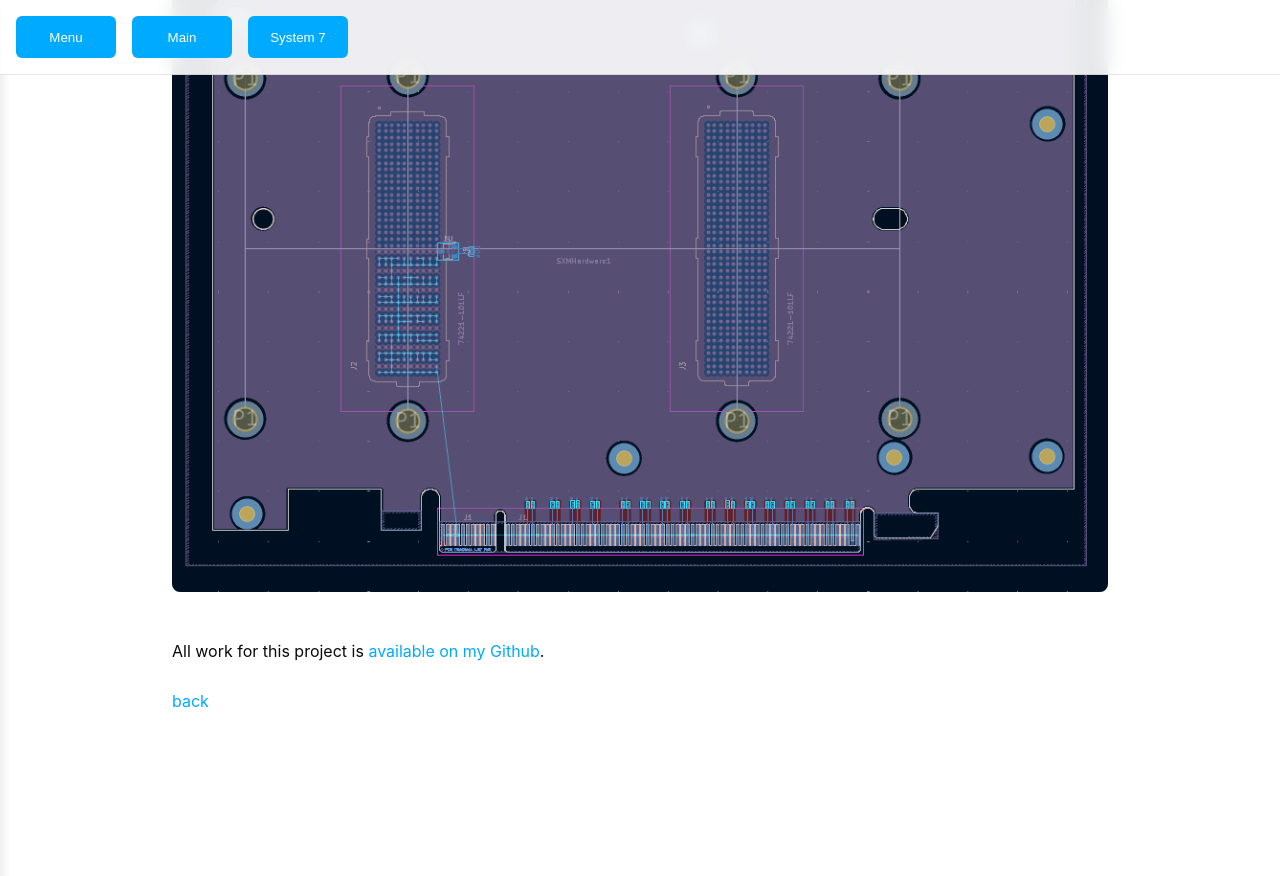
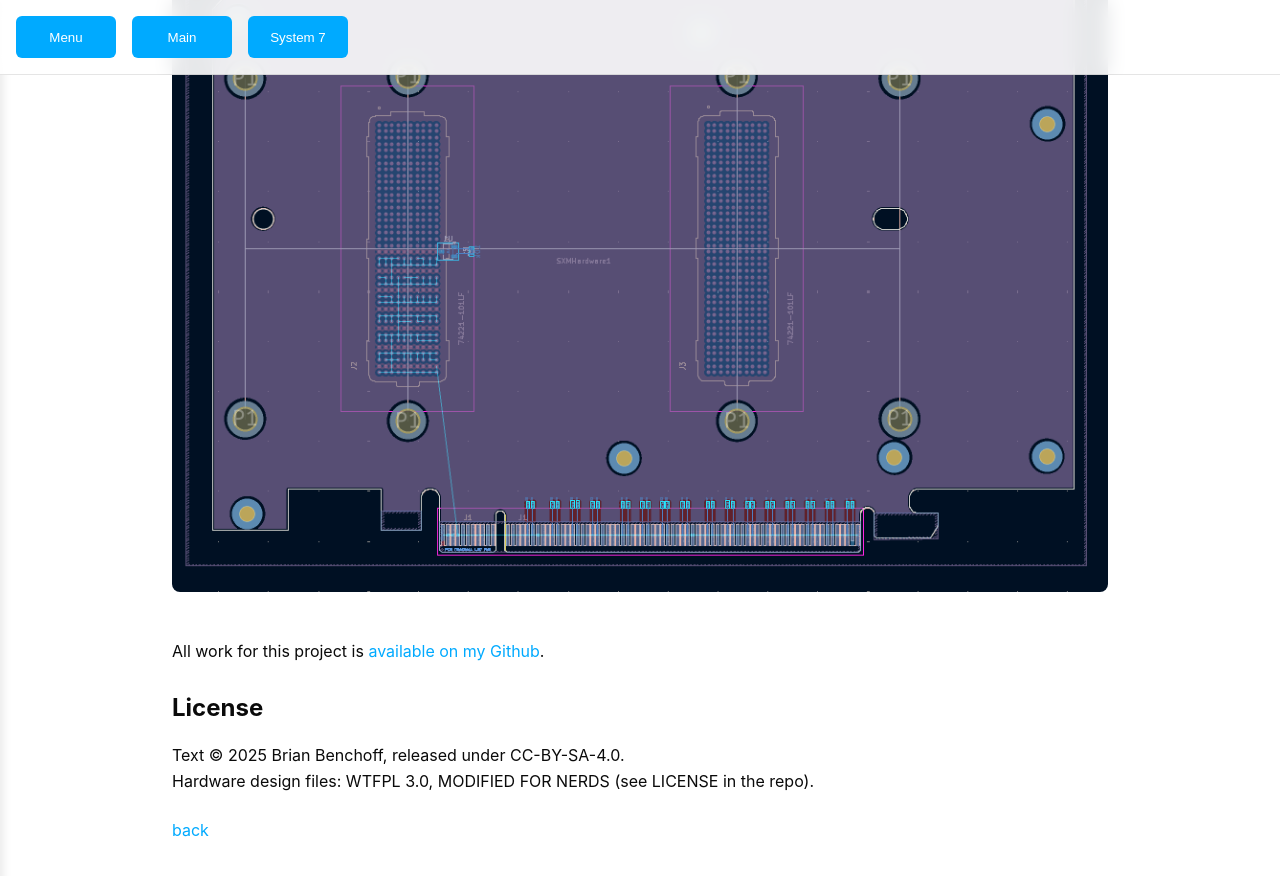
Before and after one commit to bbenchoff/bbenchoff.github.io, a Jekyll site: the page built from pages/SXM2PCIe.md, in a window 1280 px wide and 900 px high, scrolled down 7208 px. Shown: the top 876 px of the window. Built offline with Jekyll 4.4.1, drawn with Linux system fonts in a browser that asks for light colours; nearby versions of some CDN libraries; our own code applies the rules of GitHub Pages for plain Markdown files; before the commit the page ends 7978 px from its top, so only the background shows below that.

Commit message:
Update SXM2PCIe.md

```diff
--- a/pages/SXM2PCIe.md
+++ b/pages/SXM2PCIe.md
@@ -77,14 +77,6 @@
     <tr><th>18</th><td>NC</td><td>GND</td><td>NC</td><td>GND</td><td>/PERST</td><td>NC</td><td>GND</td><td>NC</td><td>GND</td><td>Prot/Cathode</td></tr>
     <tr><th>19</th><td>GND</td><td>GND</td><td>GND</td><td>GND</td><td>GND</td><td>GND</td><td>GND</td><td>NC</td><td>GND</td><td>Prot/GND</td></tr>
     <tr><th>20</th><td>NC</td><td>NC</td><td>NC</td><td>NC</td><td>NC</td><td>NC</td><td>NC</td><td>NC</td><td>NC</td><td>NC</td></tr>
-  </tbody>
-</table>
-
-<!-- Rows 21-40 -->
-<table class="pinout-table">
-  <caption>Rows 21 – 40</caption>
-  <thead><tr><th>Row</th><th>A</th><th>B</th><th>C</th><th>D</th><th>E</th><th>F</th><th>G</th><th>H</th><th>J</th><th>K</th></tr></thead>
-  <tbody>
     <tr><th>21</th><td>GND</td><td>GND</td><td>GND</td><td>GND</td><td>GND</td><td>GND</td><td>GND</td><td>GND</td><td>GND</td><td>GND</td></tr>
     <tr><th>22</th><td>12V</td><td>12V</td><td>12V</td><td>12V</td><td>12V</td><td>12V</td><td>12V</td><td>12V</td><td>12V</td><td>12V</td></tr>
     <tr><th>23</th><td>12V</td><td>12V</td><td>12V</td><td>12V</td><td>12V</td><td>12V</td><td>12V</td><td>12V</td><td>12V</td><td>12V</td></tr>
@@ -194,4 +186,9 @@
 
 All work for this project is [available on my Github](https://github.com/bbenchoff/SXM2toPCIe).
 
+## License
+
+Text © 2025 Brian Benchoff, released under CC-BY-SA-4.0.
+Hardware design files: WTFPL 3.0, MODIFIED FOR NERDS (see LICENSE in the repo).
+
 [back](../)
```
